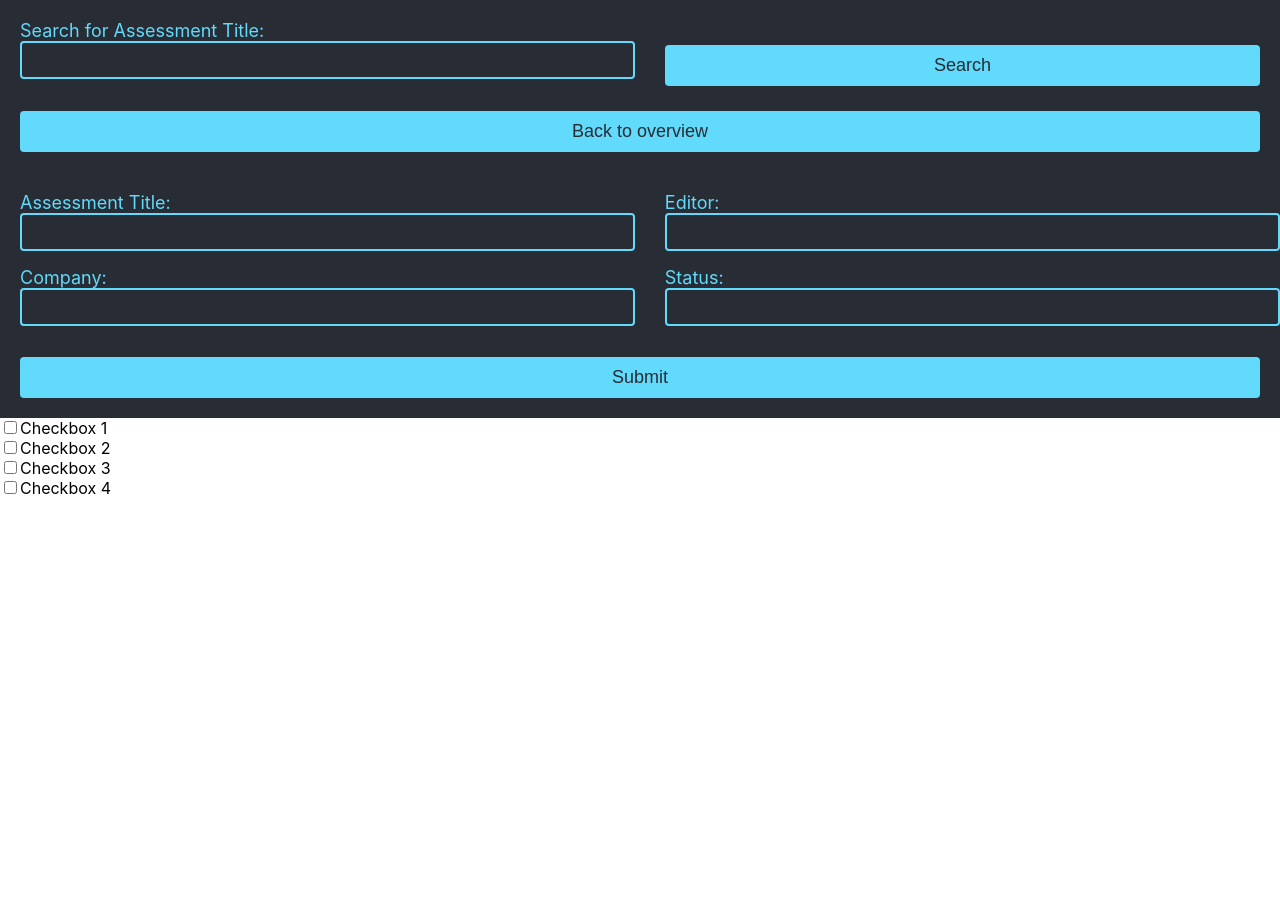
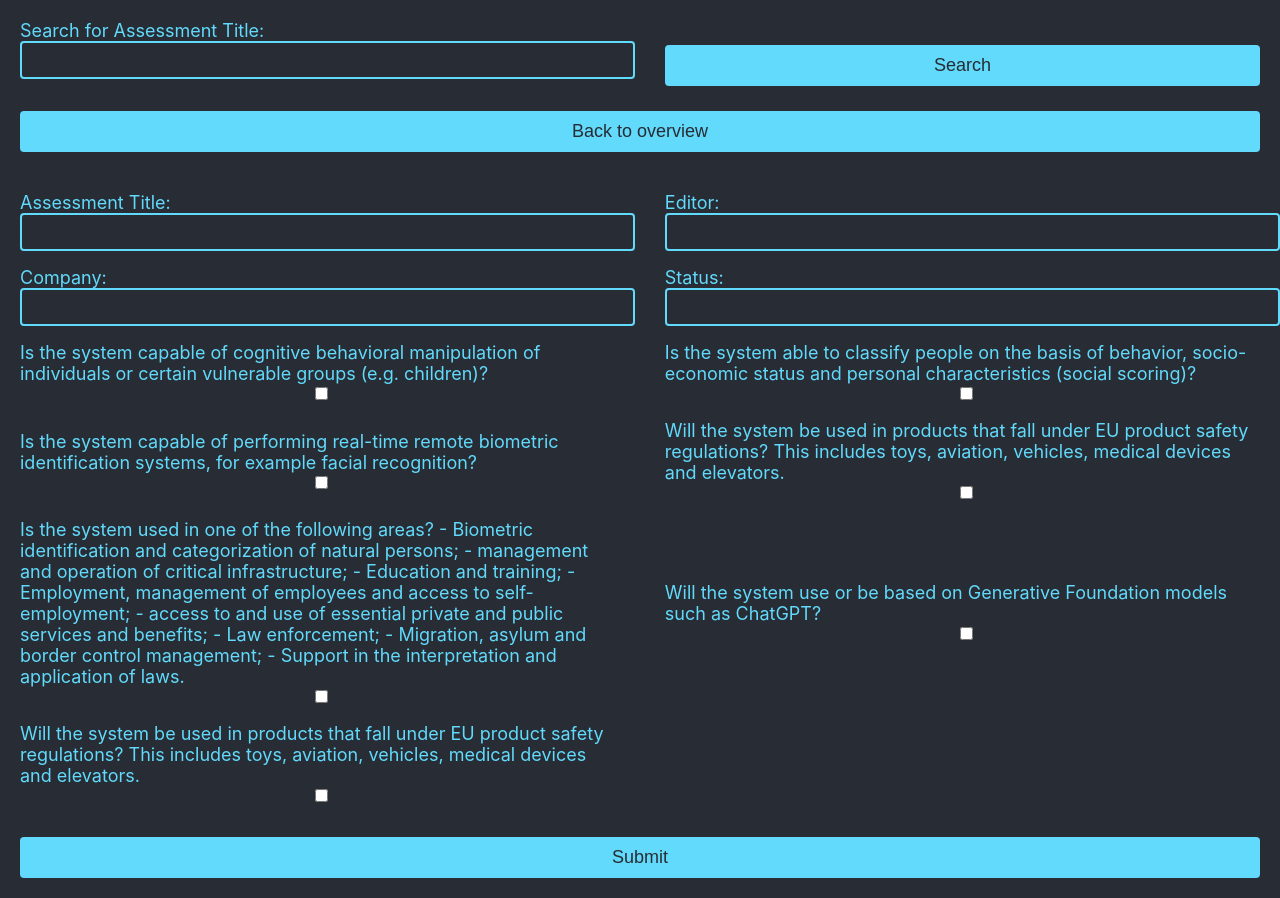
Before and after one commit to JulianKle/cappstone-trial-react, a React (Create React App) app: page / in a window 1280 px wide. Before the commit the page ends 800 px from the top, so only its background shows below. Built offline with nearby package versions, Linux system fonts and the light colour scheme.

Commit message:
Checkbox Questions + Assessments  Object extensions for false/true

```diff
--- a/src/App.js
+++ b/src/App.js
@@ -47,7 +47,6 @@ function App() {
         onOverview={noFilterTrue}
       />
       <Formular handleNewAssessment={handleNewAssessment} />
-      <Checkbox />
       {filterNoYes ? (
         <Card
           assessments={assessments}
--- a/src/components/RiskAssessment/RiskAssessment.js
+++ /dev/null
@@ -1,65 +0,0 @@
-import React, { useState } from "react";
-
-export function Checkbox() {
-  const [checkboxes, setCheckboxes] = useState({
-    checkbox1: false,
-    checkbox2: false,
-    checkbox3: false,
-    checkbox4: false,
-  });
-
-  const handleCheckboxChange = (checkboxName) => {
-    setCheckboxes({
-      ...checkboxes,
-      [checkboxName]: !checkboxes[checkboxName],
-    });
-  };
-
-  console.log(checkboxes);
-
-  return (
-    <form>
-      <label>
-        <input
-          type="checkbox"
-          checked={checkboxes.checkbox1}
-          onChange={() => handleCheckboxChange("checkbox1")}
-        />
-        Checkbox 1
-      </label>
-
-      <br />
-
-      <label>
-        <input
-          type="checkbox"
-          checked={checkboxes.checkbox2}
-          onChange={() => handleCheckboxChange("checkbox2")}
-        />
-        Checkbox 2
-      </label>
-
-      <br />
-
-      <label>
-        <input
-          type="checkbox"
-          checked={checkboxes.checkbox3}
-          onChange={() => handleCheckboxChange("checkbox3")}
-        />
-        Checkbox 3
-      </label>
-
-      <br />
-
-      <label>
-        <input
-          type="checkbox"
-          checked={checkboxes.checkbox4}
-          onChange={() => handleCheckboxChange("checkbox4")}
-        />
-        Checkbox 4
-      </label>
-    </form>
-  );
-}
--- a/src/components/formular/Formular.js
+++ b/src/components/formular/Formular.js
@@ -1,6 +1,7 @@
 // Formular.js
 import React from "react";
 import styled from "styled-components";
+import { useState } from "react";
 
 const StyledForm = styled.form`
   display: flex;
@@ -55,13 +56,41 @@ const SubmitButton = styled.button`
 `;
 
 export function Formular({ handleNewAssessment }) {
+  const [handleCheckBox, setHandleCheckbox] = useState({
+    cognitiveBehavior: false,
+    socialScoring: false,
+    biometricIdentification: false,
+    useUnderSafetyRegulation: false,
+    useInCertainArea: false,
+    useGenAI: false,
+    noneAboveApplies: false,
+  });
+
+  function handleCheckboxChange(checkboxName) {
+    setHandleCheckbox({
+      ...handleCheckBox,
+      [checkboxName]: !handleCheckBox[checkboxName],
+    });
+  }
+
   function handleSubmit(event) {
     event.preventDefault();
 
     const formData = new FormData(event.target);
     const data = Object.fromEntries(formData);
 
-    handleNewAssessment(data);
+    const updatedData = {
+      ...data,
+      cognitiveBehavior: handleCheckBox.cognitiveBehavior,
+      socialScoring: handleCheckBox.socialScoring,
+      biometricIdentification: handleCheckBox.biometricIdentification,
+      useUnderSafetyRegulation: handleCheckBox.useUnderSafetyRegulation,
+      useInCertainArea: handleCheckBox.useInCertainArea,
+      useGenAI: handleCheckBox.useGenAI,
+      noneAboveApplies: handleCheckBox.noneAboveApplies,
+    };
+
+    handleNewAssessment(updatedData);
   }
 
   return (
@@ -70,22 +99,118 @@ export function Formular({ handleNewAssessment }) {
         <label htmlFor="title">Assessment Title:</label>
         <input type="text" name="title" />
       </FormField>
-
       <FormField>
         <label htmlFor="editor">Editor:</label>
         <input type="text" name="editor" />
       </FormField>
-
       <FormField>
         <label htmlFor="company">Company:</label>
         <input type="text" name="company" />
       </FormField>
-
       <FormField>
         <label htmlFor="status">Status:</label>
         <input type="text" name="status" />
       </FormField>
 
+      <FormField>
+        <label htmlFor="cognitiveBehavior">
+          Is the system capable of cognitive behavioral manipulation of
+          individuals or certain vulnerable groups (e.g. children)?
+        </label>
+        <input
+          id="cognitiveBehavior"
+          name="cognitiveBehavior"
+          type="checkbox"
+          checked={handleCheckBox.cognitiveBehavior}
+          onChange={() => handleCheckboxChange("cognitiveBehavior")}
+        />
+      </FormField>
+
+      <FormField>
+        <label htmlFor="socialScoring">
+          Is the system able to classify people on the basis of behavior,
+          socio-economic status and personal characteristics (social scoring)?
+        </label>
+        <input
+          id="socialScoring"
+          name="socialScoring"
+          type="checkbox"
+          checked={handleCheckBox.socialScoring}
+          onChange={() => handleCheckboxChange("socialScoring")}
+        />
+      </FormField>
+      <FormField>
+        <label htmlFor="biometricIdentification">
+          Is the system capable of performing real-time remote biometric
+          identification systems, for example facial recognition?
+        </label>
+        <input
+          id="biometricIdentification"
+          name="biometricIdentification"
+          type="checkbox"
+          checked={handleCheckBox.biometricIdentification}
+          onChange={() => handleCheckboxChange("biometricIdentification")}
+        />
+      </FormField>
+      <FormField>
+        <label htmlFor="useUnderSafetyRegulation">
+          Will the system be used in products that fall under EU product safety
+          regulations? This includes toys, aviation, vehicles, medical devices
+          and elevators.
+        </label>
+        <input
+          id="useUnderSafetyRegulation"
+          name="useUnderSafetyRegulation"
+          type="checkbox"
+          checked={handleCheckBox.useUnderSafetyRegulation}
+          onChange={() => handleCheckboxChange("useUnderSafetyRegulation")}
+        />{" "}
+      </FormField>
+      <FormField>
+        <label htmlFor="useInCertainArea">
+          Is the system used in one of the following areas? - Biometric
+          identification and categorization of natural persons; - management and
+          operation of critical infrastructure; - Education and training; -
+          Employment, management of employees and access to self-employment; -
+          access to and use of essential private and public services and
+          benefits; - Law enforcement; - Migration, asylum and border control
+          management; - Support in the interpretation and application of laws.
+        </label>
+        <input
+          id="useInCertainArea"
+          name="useInCertainArea"
+          type="checkbox"
+          checked={handleCheckBox.useInCertainArea}
+          onChange={() => handleCheckboxChange("useInCertainArea")}
+        />{" "}
+      </FormField>
+      <FormField>
+        <label htmlFor="useGenAI">
+          Will the system use or be based on Generative Foundation models such
+          as ChatGPT?
+        </label>
+        <input
+          id="useGenAI"
+          name="useGenAI"
+          type="checkbox"
+          checked={handleCheckBox.useGenAI}
+          onChange={() => handleCheckboxChange("useGenAI")}
+        />{" "}
+      </FormField>
+      <FormField>
+        <label htmlFor="noneAboveApplies">
+          Will the system be used in products that fall under EU product safety
+          regulations? This includes toys, aviation, vehicles, medical devices
+          and elevators.
+        </label>
+        <input
+          id="noneAboveApplies"
+          name="noneAboveApplies"
+          type="checkbox"
+          checked={handleCheckBox.noneAboveApplies}
+          onChange={() => handleCheckboxChange("noneAboveApplies")}
+        />{" "}
+      </FormField>
       <SubmitButton type="submit">Submit</SubmitButton>
     </StyledForm>
   );
```
